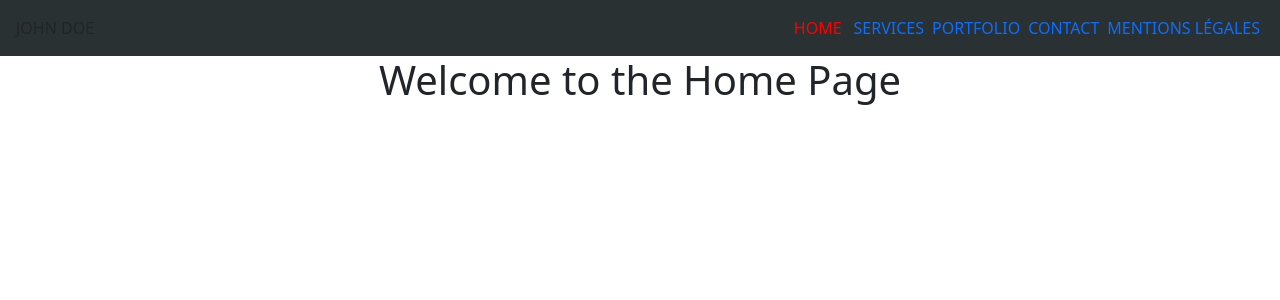
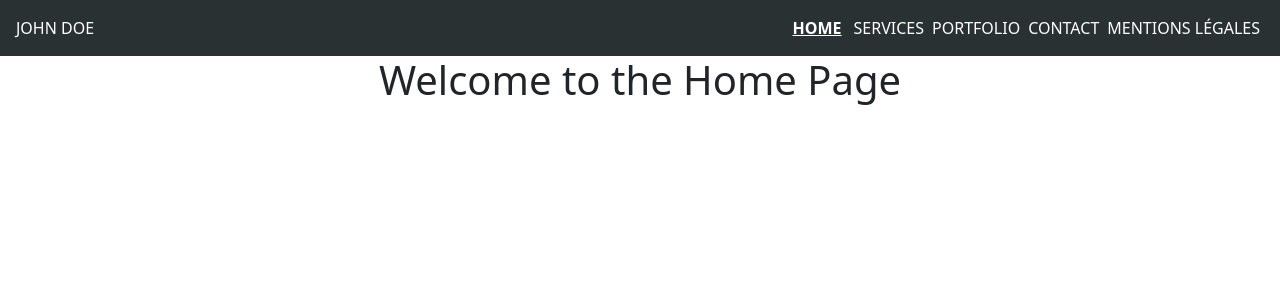
Before and after one commit to Charpyspm/portfolio, a React (Create React App) app: page / in a window 1280 px wide. Shown: the top 300 px of the page. Built offline with nearby package versions, Linux system fonts and the light colour scheme.

Commit message:
fin du style du header

```diff
--- a/src/App.js
+++ b/src/App.js
@@ -13,35 +13,35 @@ export default function App() {
     <div className="App">
       <div className="header text-left ">
       <nav className='d-flex justify-content-between align-items-center p-3'>
-        <p className='mb-0'>JOHN DOE</p>
+        <p className='mb-0' id='header-name'>JOHN DOE</p>
         <div className='ms-auto d-flex'>
         <NavLink
               to="/"
-              className={({ isActive }) => isActive ? "mx-2 active text-uppercase text-decoration-none" : "mx-2 text-uppercase text-decoration-none"}
+              className={({ isActive }) => isActive ? "mx-2 active text-uppercase text-decoration-underline header-link" : "mx-2 text-uppercase text-decoration-none header-link"}
             >
               home
             </NavLink>
             <NavLink
               to="/services"
-              className={({ isActive }) => isActive ? "mx-1 active text-uppercase text-decoration-none" : "mx-1 text-uppercase text-decoration-none"}
+              className={({ isActive }) => isActive ? "mx-1 active text-uppercase text-decoration-underline header-link" : "mx-1 text-uppercase text-decoration-none header-link"}
             >
               services
             </NavLink>
             <NavLink
               to="/portfolio"
-              className={({ isActive }) => isActive ? "mx-1 active text-uppercase text-decoration-none" : "mx-1 text-uppercase text-decoration-none"}
+              className={({ isActive }) => isActive ? "mx-1 active text-uppercase text-decoration-underline header-link" : "mx-1 text-uppercase text-decoration-none header-link"}
             >
               portfolio
             </NavLink>
             <NavLink
               to="/contact"
-              className={({ isActive }) => isActive ? "mx-1 active text-uppercase text-decoration-none" : "mx-1 text-uppercase text-decoration-none"}
+              className={({ isActive }) => isActive ? "mx-1 active text-uppercase text-decoration-underline header-link" : "mx-1 text-uppercase text-decoration-none header-link"}
             >
               contact
             </NavLink>
             <NavLink
               to="/mentions"
-              className={({ isActive }) => isActive ? "mx-1 active text-uppercase text-decoration-none" : "mx-1 text-uppercase text-decoration-none"}
+              className={({ isActive }) => isActive ? "mx-1 active text-uppercase text-decoration-underline header-link" : "mx-1 text-uppercase text-decoration-none header-link"}
             >
               mentions légales
             </NavLink>
--- a/src/index.css
+++ b/src/index.css
@@ -13,9 +13,21 @@ code {
 }
 
 
+/*couleur a l'interieur du header*/
+
+#header-name {
+  color: #fff;
+}
+
+.header-link {
+  color: #fff;
+}
+
 /*affichage de l'élément actif dans un couleur différente*/
 .active {
-  color: red;
+  color: #fff;
+  font-weight: bold;
+
 }
 
 .header {
```
